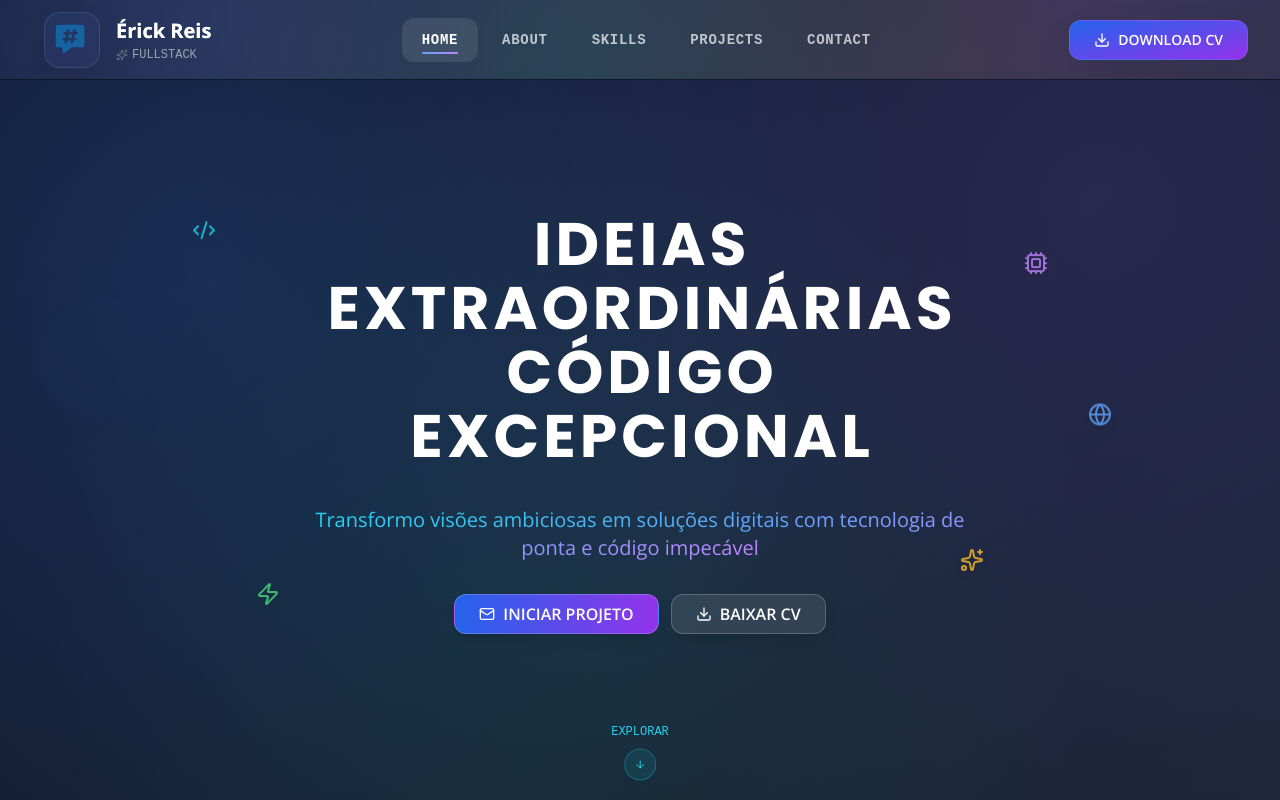
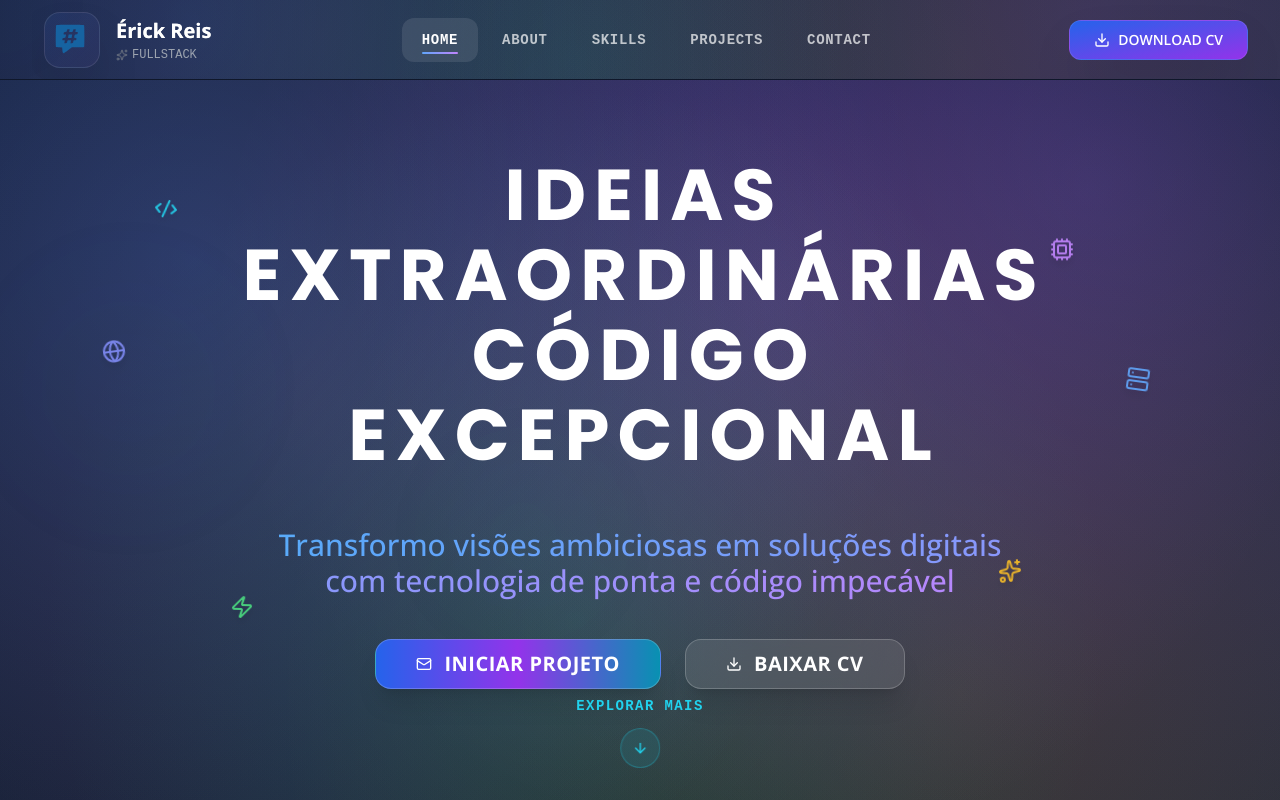
Before and after one commit to erickreisti/portifolio-oficial, a Next.js app: page / in a window 1280 px wide. Shown: the top 800 px of the page. Built offline with nearby package versions, Linux system fonts and the light colour scheme.

Commit message:
Projeto Portifolio: melhorando o layout dos Hero e Header v2.2

```diff
--- a/components/sections/Hero/Hero.module.css
+++ b/components/sections/Hero/Hero.module.css
@@ -1,4 +1,4 @@
-/* components/sections/Hero/Hero.module.css - APENAS ANIMAÇÕES ESPECÍFICAS */
+/* components/sections/Hero/Hero.module.css */
 @keyframes gradient {
   0%,
   100% {
@@ -14,50 +14,12 @@
 }
 
 .animate-gradient {
-  animation: gradient 4s ease infinite;
+  animation: gradient 3s ease infinite;
 }
 
-/* Efeito de brilho nos elementos neon */
-.neon-element {
-  filter: drop-shadow(0 0 10px currentColor);
-  transition: all 0.4s ease;
-}
-
-.neon-element:hover {
-  filter: drop-shadow(0 0 30px currentColor) brightness(1.8);
-  transform: scale(1.3) rotate(10deg);
-}
-
-/* Performance optimizations */
+/* Performance */
 @media (prefers-reduced-motion: reduce) {
   .animate-gradient {
     animation: none;
   }
-
-  .neon-element {
-    animation: none !important;
-  }
 }
-
-/* Mobile optimizations */
-@media (max-width: 768px) {
-  .neon-element {
-    opacity: 0.7;
-    transform: scale(0.8);
-  }
-
-  .neon-element:nth-child(n + 6) {
-    display: none;
-  }
-}
-
-@media (max-width: 480px) {
-  .neon-element {
-    opacity: 0.5;
-    transform: scale(0.6);
-  }
-
-  .neon-element:nth-child(n + 4) {
-    display: none;
-  }
-}
--- a/components/sections/Hero/Hero.tsx
+++ b/components/sections/Hero/Hero.tsx
@@ -1,4 +1,4 @@
-// components/sections/Hero/Hero.tsx - TAMANHO PERFEITO
+// components/sections/Hero/Hero.tsx - TAMANHO PERFEITO COM GRADIENTE BLASTER
 "use client";
 
 import {
@@ -40,8 +40,8 @@ export const Hero = () => {
   const mouseXSpring = useSpring(mouseX, springConfig);
   const mouseYSpring = useSpring(mouseY, springConfig);
 
-  const rotateX = useTransform(mouseYSpring, [-0.5, 0.5], ["3deg", "-3deg"]);
-  const rotateY = useTransform(mouseXSpring, [-0.5, 0.5], ["-3deg", "3deg"]);
+  const rotateX = useTransform(mouseYSpring, [-0.5, 0.5], ["4deg", "-4deg"]);
+  const rotateY = useTransform(mouseXSpring, [-0.5, 0.5], ["-4deg", "4deg"]);
 
   // Detectar mobile e altura do header
   useEffect(() => {
@@ -83,7 +83,7 @@ export const Hero = () => {
           y: 80,
         },
         {
-          opacity: 0.8,
+          opacity: 0.9,
           scale: 1,
           y: 0,
           duration: 1.2,
@@ -171,8 +171,8 @@ export const Hero = () => {
       // Animações contínuas suaves
       neonElements.forEach((element, index) => {
         gsap.to(element, {
-          y: -15 - index * 2,
-          rotation: index % 2 === 0 ? 8 : -8,
+          y: -20 - index * 2,
+          rotation: index % 2 === 0 ? 10 : -10,
           duration: 4 + index,
           ease: "sine.inOut",
           repeat: -1,
@@ -238,42 +238,49 @@ export const Hero = () => {
 
   const titleWords = ["IDEIAS", "EXTRAORDINÁRIAS", "CÓDIGO", "EXCEPCIONAL"];
 
-  // Configuração dos elementos neon (menos e menores)
+  // Configuração dos elementos neon
   const neonConfigs = [
     {
       Icon: Code2,
       color: "text-cyan-400",
-      size: "text-2xl",
-      top: "20%",
-      left: "15%",
+      size: "text-3xl",
+      top: "18%",
+      left: "12%",
     },
     {
       Icon: Cpu,
       color: "text-purple-400",
-      size: "text-2xl",
-      top: "25%",
-      left: "80%",
+      size: "text-3xl",
+      top: "22%",
+      left: "82%",
     },
     {
       Icon: Zap,
       color: "text-green-400",
-      size: "text-xl",
-      top: "70%",
-      left: "20%",
+      size: "text-2xl",
+      top: "72%",
+      left: "18%",
     },
     {
       Icon: Sparkles,
       color: "text-amber-400",
+      size: "text-2xl",
+      top: "68%",
+      left: "78%",
+    },
+    {
+      Icon: Server,
+      color: "text-blue-400",
       size: "text-xl",
-      top: "65%",
-      left: "75%",
+      top: "42%",
+      left: "88%",
     },
     {
       Icon: Globe,
-      color: "text-blue-400",
-      size: "text-lg",
-      top: "45%",
-      left: "85%",
+      color: "text-indigo-400",
+      size: "text-xl",
+      top: "38%",
+      left: "8%",
     },
   ];
 
@@ -288,32 +295,37 @@ export const Hero = () => {
         marginTop: `${headerHeight}px`,
       }}
     >
-      {/* BACKGROUND SIMPLIFICADO */}
+      {/* BACKGROUND BLASTER COMPLETO */}
       <div className="absolute inset-0 overflow-hidden">
         <div
           className="absolute inset-0"
           style={{
             background: `
-              radial-gradient(circle at 15% 25%, rgba(59, 130, 246, 0.2) 0%, transparent 60%),
-              radial-gradient(circle at 85% 15%, rgba(139, 92, 246, 0.15) 0%, transparent 60%),
-              radial-gradient(circle at 45% 75%, rgba(16, 185, 129, 0.1) 0%, transparent 60%),
-              linear-gradient(135deg, rgba(15, 23, 42, 0.95) 0%, rgba(30, 41, 59, 0.9) 100%)
+              radial-gradient(circle at 15% 25%, rgba(59, 130, 246, 0.3) 0%, transparent 60%),
+              radial-gradient(circle at 85% 15%, rgba(139, 92, 246, 0.25) 0%, transparent 60%),
+              radial-gradient(circle at 45% 75%, rgba(16, 185, 129, 0.2) 0%, transparent 60%),
+              radial-gradient(circle at 75% 85%, rgba(245, 158, 11, 0.15) 0%, transparent 60%),
+              radial-gradient(circle at 25% 45%, rgba(239, 68, 68, 0.15) 0%, transparent 60%),
+              radial-gradient(circle at 60% 30%, rgba(168, 85, 247, 0.2) 0%, transparent 60%),
+              linear-gradient(135deg, rgba(15, 23, 42, 0.98) 0%, rgba(30, 41, 59, 0.95) 100%)
             `,
           }}
         />
 
-        {/* ELEMENTOS ORB PEQUENOS */}
+        {/* ELEMENTOS ORB BLASTER */}
         <motion.div
-          className="absolute top-1/4 left-1/6 w-48 h-48 bg-cyan-500/10 rounded-full filter blur-3xl"
+          className="absolute top-1/4 left-1/6 w-64 h-64 bg-cyan-500/15 rounded-full filter blur-3xl"
           animate={{
-            opacity: [0.1, 0.15, 0.1],
+            opacity: [0.1, 0.2, 0.1],
+            scale: [1, 1.2, 1],
           }}
           transition={{ duration: 8, repeat: Infinity, ease: "easeInOut" }}
         />
         <motion.div
-          className="absolute bottom-1/3 right-1/5 w-40 h-40 bg-purple-500/08 rounded-full filter blur-3xl"
+          className="absolute bottom-1/3 right-1/5 w-56 h-56 bg-purple-500/12 rounded-full filter blur-3xl"
           animate={{
-            opacity: [0.1, 0.12, 0.1],
+            opacity: [0.15, 0.25, 0.15],
+            scale: [1, 1.15, 1],
           }}
           transition={{
             duration: 7,
@@ -322,41 +334,56 @@ export const Hero = () => {
             delay: 2,
           }}
         />
+        <motion.div
+          className="absolute top-1/2 left-1/3 w-48 h-48 bg-emerald-500/10 rounded-full filter blur-3xl"
+          animate={{
+            opacity: [0.1, 0.18, 0.1],
+            scale: [1, 1.1, 1],
+          }}
+          transition={{
+            duration: 9,
+            repeat: Infinity,
+            ease: "easeInOut",
+            delay: 1,
+          }}
+        />
       </div>
 
-      {/* ELEMENTOS NEON REDUZIDOS */}
+      {/* ELEMENTOS NEON BLASTER */}
       <div className="absolute inset-0 pointer-events-none">
         {neonConfigs.map(({ Icon, color, size, top, left }, index) => (
           <motion.div
             key={index}
             ref={setNeonElementRef(index)}
-            className={`absolute ${color} ${size} opacity-70`}
+            className={`absolute ${color} ${size} opacity-80 filter drop-shadow-lg`}
             style={{ top, left }}
             animate={{
-              y: [0, -10, 0],
+              y: [0, -15, 0],
+              rotate: [0, index % 2 === 0 ? 8 : -8, 0],
             }}
             transition={{
-              duration: 4 + index,
+              duration: 5 + index,
               repeat: Infinity,
               ease: "easeInOut",
+              delay: index * 0.5,
             }}
           >
-            <Icon className="w-full h-full drop-shadow-lg" />
+            <Icon className="w-full h-full" />
           </motion.div>
         ))}
       </div>
 
-      {/* CONTEÚDO PRINCIPAL COMPACTO */}
-      <div className="relative z-10 w-full h-full flex flex-col items-center justify-center px-4 sm:px-6">
-        {/* CONTEÚDO CENTRAL - ESPAÇAMENTOS COMPACTOS */}
-        <div className="flex flex-col items-center justify-center w-full max-w-4xl mx-auto">
-          {/* TÍTULO COMPACTO */}
+      {/* CONTEÚDO PRINCIPAL BLASTER */}
+      <div className="relative z-10 w-full h-full flex flex-col items-center justify-center px-4 sm:px-6 lg:px-8">
+        {/* CONTEÚDO CENTRAL - TÍTULOS E BOTÕES AUMENTADOS */}
+        <div className="flex flex-col items-center justify-center w-full max-w-5xl mx-auto">
+          {/* TÍTULO BLASTER AUMENTADO */}
           <div
             ref={titleRef}
             onMouseMove={handleMouseMove}
             onMouseEnter={handleMouseEnter}
             onMouseLeave={handleMouseLeave}
-            className="text-center mb-6 w-full"
+            className="text-center mb-8 w-full"
           >
             <motion.h1
               style={{
@@ -364,15 +391,15 @@ export const Hero = () => {
                 rotateY: isHovering && !isMobile ? rotateY : 0,
                 transformStyle: "preserve-3d",
               }}
-              className="text-3xl sm:text-4xl md:text-5xl lg:text-6xl font-black text-white mb-4 leading-tight cursor-default"
+              className="text-4xl sm:text-5xl md:text-6xl lg:text-7xl xl:text-7xl font-black text-white mb-6 leading-tight cursor-default transform-gpu"
             >
               {titleWords.map((word, wordIndex) => (
-                <span key={wordIndex} className="block mb-1">
+                <span key={wordIndex} className="block mb-2">
                   {word.split("").map((letter, letterIndex) => (
                     <span
                       key={`${wordIndex}-${letterIndex}`}
                       ref={setTitleLetterRef(wordIndex, letterIndex)}
-                      className="inline-block mx-0.5 hover:scale-110 hover:text-cyan-300 transition-transform duration-200"
+                      className="inline-block mx-0.5 lg:mx-1 hover:scale-110 hover:text-cyan-300 transition-transform duration-200 hover:drop-shadow-[0_0_15px_rgba(34,211,238,0.6)]"
                     >
                       {letter === " " ? "\u00A0" : letter}
                     </span>
@@ -382,51 +409,54 @@ export const Hero = () => {
             </motion.h1>
           </div>
 
-          {/* SUBTÍTULO COMPACTO */}
-          <div className="w-full max-w-2xl mx-auto mb-8">
+          {/* SUBTÍTULO BLASTER AUMENTADO */}
+          <div className="w-full max-w-3xl mx-auto mb-10">
             <motion.p
               ref={subtitleRef}
-              className="text-base sm:text-lg md:text-xl text-gray-300 text-center leading-relaxed"
+              className="text-xl sm:text-2xl lg:text-3xl text-gray-300 text-center leading-relaxed font-light"
             >
-              <span className="bg-gradient-to-r from-cyan-400 via-blue-400 to-purple-400 bg-clip-text text-transparent">
+              <span className="bg-gradient-to-r from-cyan-400 via-blue-400 to-purple-400 bg-clip-text text-transparent bg-size-200 animate-gradient font-medium">
                 Transformo visões ambiciosas em soluções digitais com tecnologia
                 de ponta e código impecável
               </span>
             </motion.p>
           </div>
 
-          {/* BOTÕES COMPACTOS */}
-          <div className="w-full max-w-md mx-auto mb-8">
-            <div className="flex flex-col sm:flex-row gap-3 items-center justify-center w-full">
-              {/* BOTÃO PRIMÁRIO */}
+          {/* BOTÕES BLASTER AUMENTADOS */}
+          <div className="w-full max-w-lg mx-auto mb-8">
+            <div className="flex flex-col sm:flex-row gap-4 lg:gap-6 items-center justify-center w-full">
+              {/* BOTÃO PRIMÁRIO BLASTER */}
               <div ref={setButtonRef(0)} className="w-full sm:w-auto">
                 <Button
                   asChild
-                  className="w-full bg-gradient-to-r from-blue-600 to-purple-600 hover:from-blue-700 hover:to-purple-700 text-white font-semibold text-base py-4 px-6 rounded-xl shadow-lg hover:shadow-xl transition-all duration-300 hover:scale-105 border border-white/20"
+                  className="w-full bg-gradient-to-r from-blue-600 via-purple-600 to-cyan-600 hover:from-blue-700 hover:via-purple-700 hover:to-cyan-700 text-white font-bold text-lg lg:text-xl py-5 lg:py-6 px-8 lg:px-10 rounded-xl lg:rounded-2xl shadow-xl hover:shadow-2xl transition-all duration-500 hover:scale-105 border border-white/20 relative overflow-hidden group"
                 >
                   <a
                     href="#contact"
-                    className="flex items-center justify-center gap-2"
+                    className="flex items-center justify-center gap-3"
                   >
-                    <Mail className="w-5 h-5" />
-                    <span>INICIAR PROJETO</span>
+                    <Mail className="w-5 h-5 lg:w-6 lg:h-6 group-hover:scale-110 transition-transform duration-300" />
+                    <span className="font-bold tracking-wide">
+                      INICIAR PROJETO
+                    </span>
+                    <div className="absolute inset-0 bg-gradient-to-r from-transparent via-white/20 to-transparent transform -skew-x-12 translate-x-[-100%] group-hover:translate-x-[100%] transition-transform duration-1000" />
                   </a>
                 </Button>
               </div>
 
-              {/* BOTÃO SECUNDÁRIO */}
+              {/* BOTÃO SECUNDÁRIO BLASTER */}
               <div ref={setButtonRef(1)} className="w-full sm:w-auto">
                 <Button
                   asChild
-                  className="w-full bg-white/10 backdrop-blur-lg border border-white/20 text-white font-semibold text-base py-4 px-6 rounded-xl shadow-lg hover:shadow-xl transition-all duration-300 hover:scale-105 hover:bg-white/15"
+                  className="w-full bg-white/10 backdrop-blur-xl border border-white/20 text-white font-bold text-lg lg:text-xl py-5 lg:py-6 px-8 lg:px-10 rounded-xl lg:rounded-2xl shadow-xl hover:shadow-2xl transition-all duration-500 hover:scale-105 hover:bg-white/15 hover:border-white/30 relative overflow-hidden group"
                 >
                   <a
                     href="/docs/curriculo-erick-reis.pdf"
                     download
-                    className="flex items-center justify-center gap-2"
+                    className="flex items-center justify-center gap-3"
                   >
-                    <Download className="w-5 h-5" />
-                    <span>BAIXAR CV</span>
+                    <Download className="w-5 h-5 lg:w-6 lg:h-6 group-hover:scale-110 transition-transform duration-300" />
+                    <span className="font-bold tracking-wide">BAIXAR CV</span>
                   </a>
                 </Button>
               </div>
@@ -434,37 +464,37 @@ export const Hero = () => {
           </div>
         </div>
 
-        {/* SCROLL INDICATOR PEQUENO */}
-        <div className="absolute bottom-4 left-1/2 transform -translate-x-1/2">
+        {/* SCROLL INDICATOR BLASTER */}
+        <div className="absolute bottom-6 left-1/2 transform -translate-x-1/2">
           <motion.button
             ref={scrollIndicatorRef}
             onClick={() => scrollToSection("about")}
-            className="bg-transparent border-none cursor-pointer p-2 flex flex-col items-center gap-1 group"
+            className="bg-transparent border-none cursor-pointer p-3 flex flex-col items-center gap-2 group"
             whileHover={{ y: -2 }}
             whileTap={{ scale: 0.95 }}
           >
             <motion.span
-              className="text-cyan-400 text-xs font-mono uppercase"
+              className="text-cyan-400 text-sm font-mono font-semibold tracking-widest uppercase group-hover:text-cyan-300"
               animate={{
-                opacity: [0.6, 1, 0.6],
+                opacity: [0.7, 1, 0.7],
               }}
               transition={{ duration: 2, repeat: Infinity }}
             >
-              Explorar
+              Explorar Mais
             </motion.span>
 
             <motion.div
               animate={{
-                y: [0, 5, 0],
+                y: [0, 8, 0],
               }}
               transition={{
                 duration: 1.5,
                 repeat: Infinity,
                 ease: "easeInOut",
               }}
-              className="w-8 h-8 rounded-full flex items-center justify-center border border-cyan-400/30 bg-cyan-400/10 group-hover:border-cyan-400/50"
+              className="w-10 h-10 rounded-full flex items-center justify-center border border-cyan-400/30 bg-cyan-400/10 backdrop-blur-xl group-hover:border-cyan-400/50 group-hover:bg-cyan-400/20 transition-all duration-300"
             >
-              <ArrowDown className="w-3 h-3 text-cyan-400" />
+              <ArrowDown className="w-4 h-4 text-cyan-400 group-hover:text-cyan-300" />
             </motion.div>
           </motion.button>
         </div>
```
